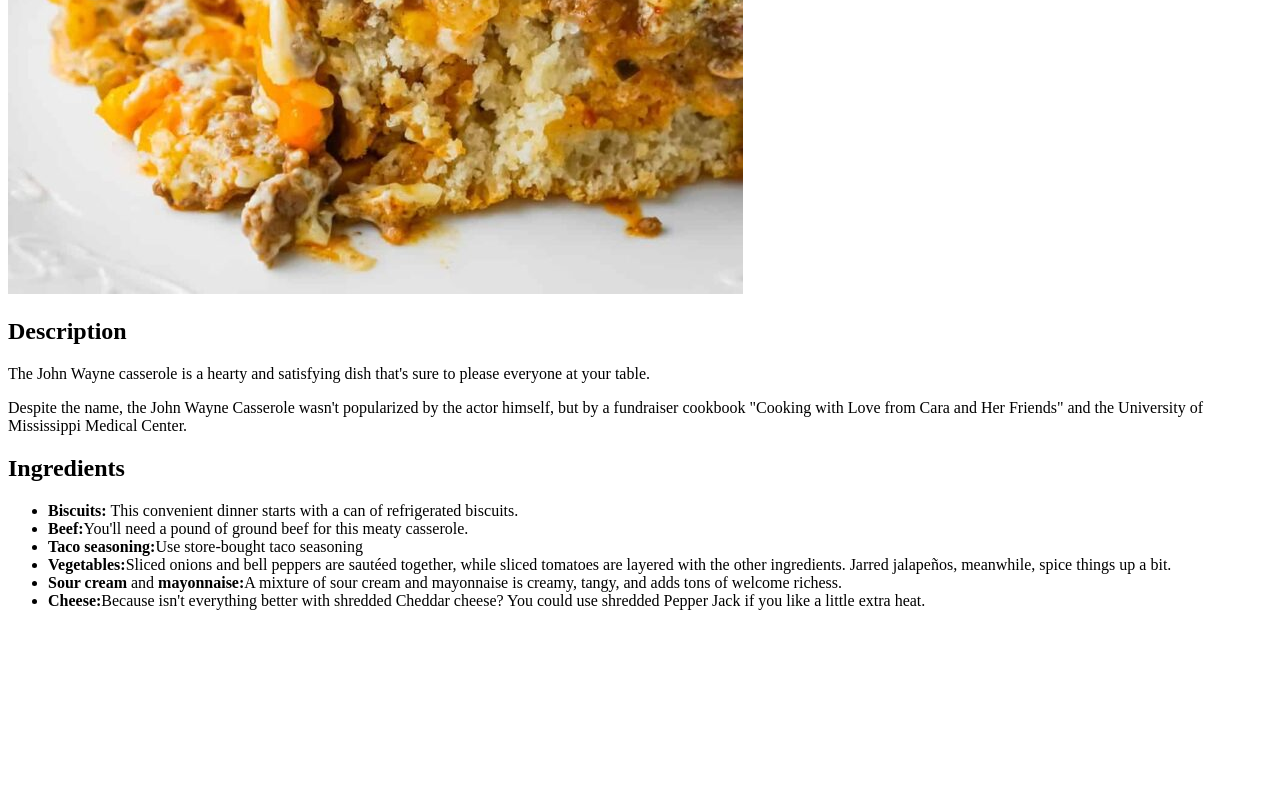
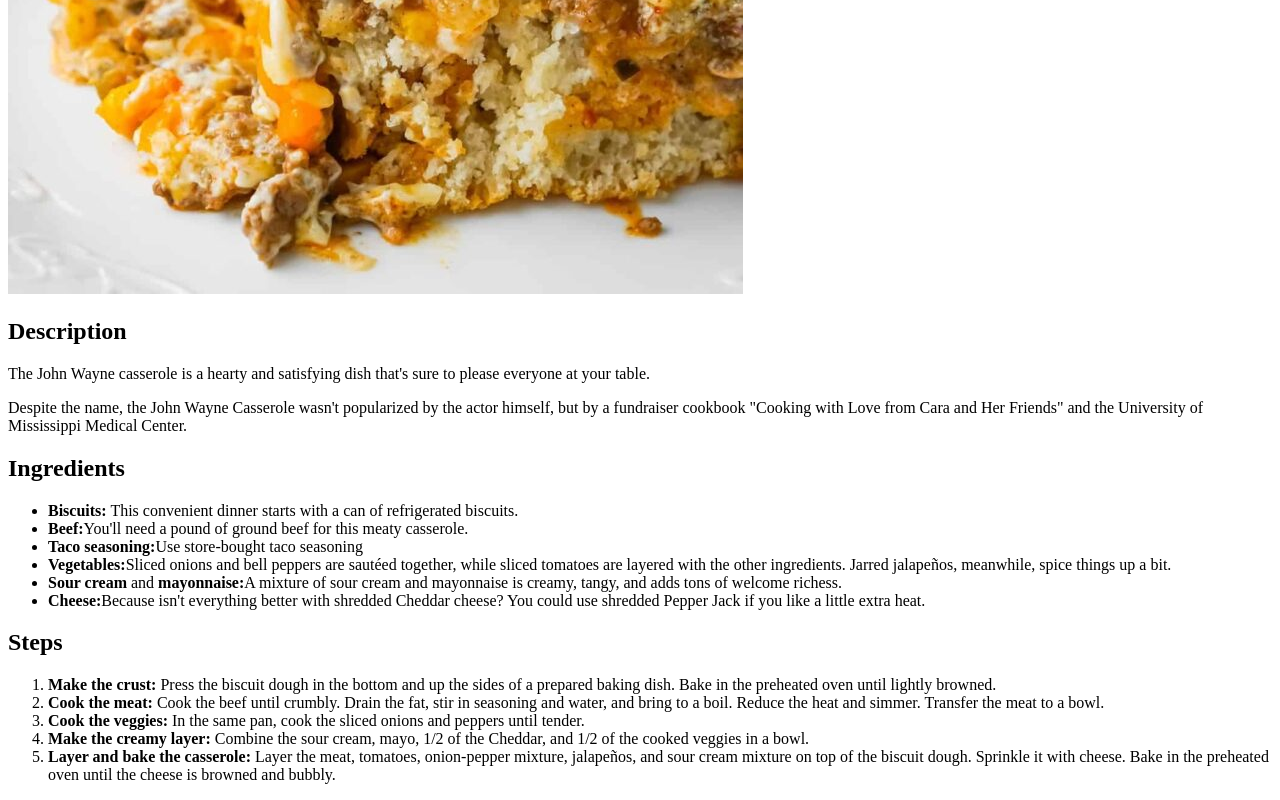
Before and after one commit to HCMacaneiro/odin-recipes, a plain HTML site: page recipes/john-wayne-casserole.html in a window 1280 px wide. Shown: the part 521-1321 px from the top of the page. Before the commit the page ends 1147 px from the top, so only its background shows below. Drawn offline with Linux system fonts and the light colour scheme.

Commit message:
Add steps to make casserole

```diff
--- a/recipes/john-wayne-casserole.html
+++ b/recipes/john-wayne-casserole.html
@@ -19,8 +19,14 @@
             <li><strong>Vegetables:</strong>Sliced onions and bell peppers are sautéed together, while sliced tomatoes are layered with the other ingredients. Jarred jalapeños, meanwhile, spice things up a bit.</li>
             <li><strong>Sour cream</strong> and <strong>mayonnaise:</strong>A mixture of sour cream and mayonnaise is creamy, tangy, and adds tons of welcome richess.</li>
             <li><strong>Cheese:</strong>Because isn't everything better with shredded Cheddar cheese? You could use shredded Pepper Jack if you like a little extra heat.</li>
-
-
         </ul>
+        <h2>Steps</h2>
+        <ol>
+            <li><strong>Make the crust:</strong> Press the biscuit dough in the bottom and up the sides of a prepared baking dish. Bake in the preheated oven until lightly browned.</li>
+            <li><strong>Cook the meat:</strong> Cook the beef until crumbly. Drain the fat, stir in seasoning and water, and bring to a boil. Reduce the heat and simmer. Transfer the meat to a bowl.</li>
+            <li><strong>Cook the veggies:</strong> In the same pan, cook the sliced onions and peppers until tender.</li>
+            <li><strong>Make the creamy layer:</strong> Combine the sour cream, mayo, 1/2 of the Cheddar, and 1/2 of the cooked veggies in a bowl.</li>
+            <li><strong>Layer and bake the casserole:</strong> Layer the meat, tomatoes, onion-pepper mixture, jalapeños, and sour cream mixture on top of the biscuit dough. Sprinkle it with cheese. Bake in the preheated oven until the cheese is browned and bubbly.</li>
+        </ol>
     </body>
 </html>
```
